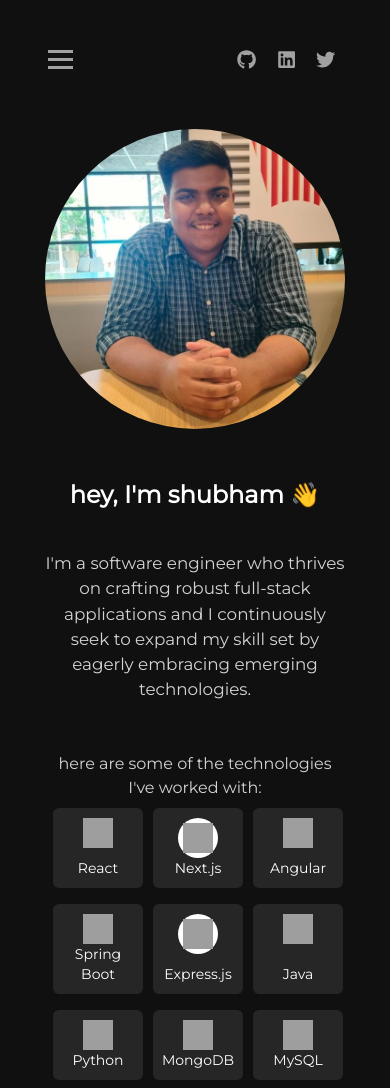
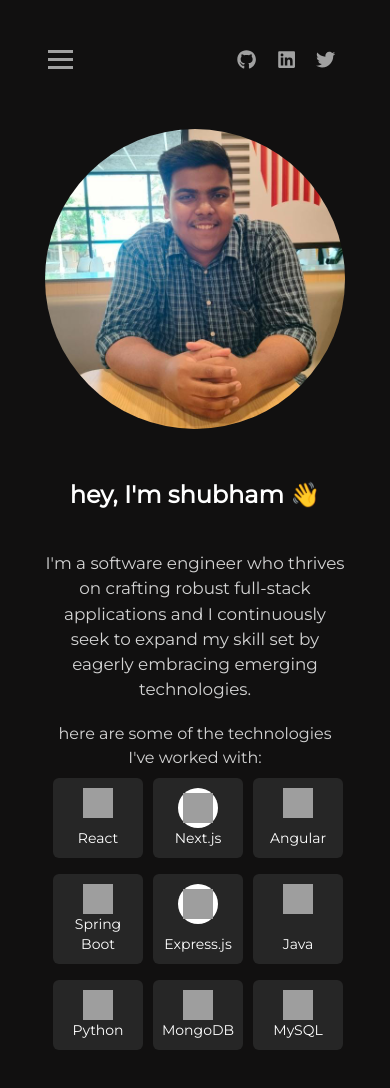
Before and after one commit to SAMURAii-7/shubham-portfolio, a Next.js app: page / in a window 390 px wide. After the commit the page ends 1058 px from the top, so only its background shows below. Built offline with nearby package versions, Linux system fonts and the light colour scheme; grey boxes are pictures that could not be loaded.

Commit message:
make hamburger menu stick to the hamburger icon, reduce skill section margin top so its visible on mobile device

```diff
--- a/app/components/Navbar.tsx
+++ b/app/components/Navbar.tsx
@@ -54,7 +54,7 @@
             <div className="flex flex-row justify-between items-center w-full max-md:w-full">
                 {/* left side links */}
                 <div
-                    className={`flex flex-row justify-start items-center max-md:fixed max-md:left-[-100%] max-md:top-[5rem] max-md:flex-col max-md:w-[300px] max-md:text-center max-md:h-[200px] max-md:border max-md:border-white max-md:justify-center max-md:rounded-[10px] max-md:bg-[#111010] ${
+                    className={`flex flex-row justify-start items-center max-md:absolute max-md:left-[-100%] max-md:top-[5rem] max-md:flex-col max-md:w-[300px] max-md:text-center max-md:h-[200px] max-md:border max-md:border-white max-md:justify-center max-md:rounded-[10px] max-md:bg-[#111010] ${
                         isActive && "max-md:left-auto"
                     }`}
                 >
--- a/app/components/SkillSection.tsx
+++ b/app/components/SkillSection.tsx
@@ -6,7 +6,7 @@
 
 const Skills = (props: Props) => {
     return (
-        <div className="mt-[50px]">
+        <div className="mt-[20px]">
             <h1 className="text-[#d4d4d4] pl-[10px] max-md:text-center max-md:pl-0">
                 here are some of the technologies I&apos;ve worked with:
             </h1>
--- a/app/page.tsx
+++ b/app/page.tsx
@@ -57,7 +57,6 @@
                     embracing emerging technologies.
                 </p>
             </div>
-
             <SkillSection />
         </main>
     );
```
